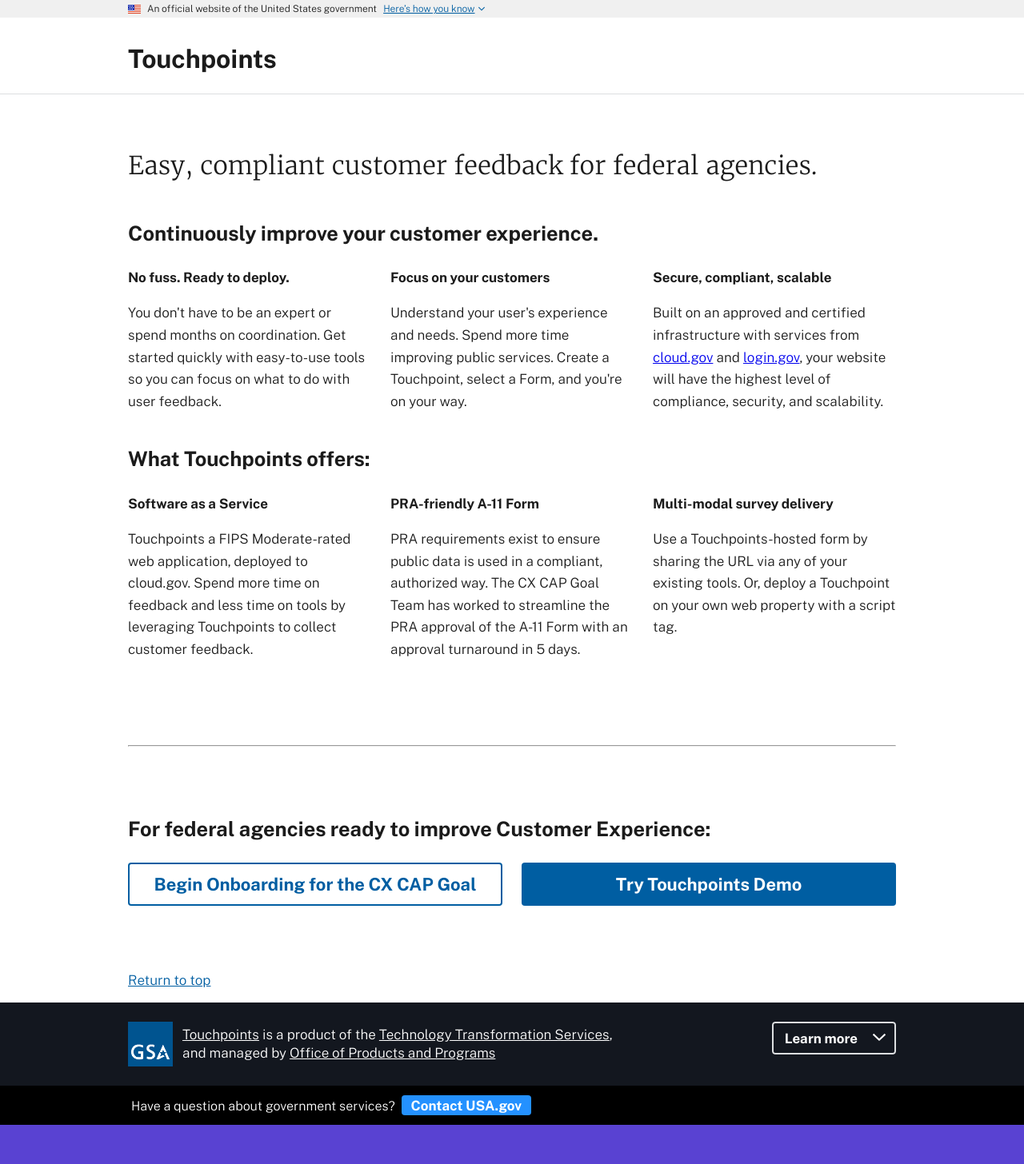
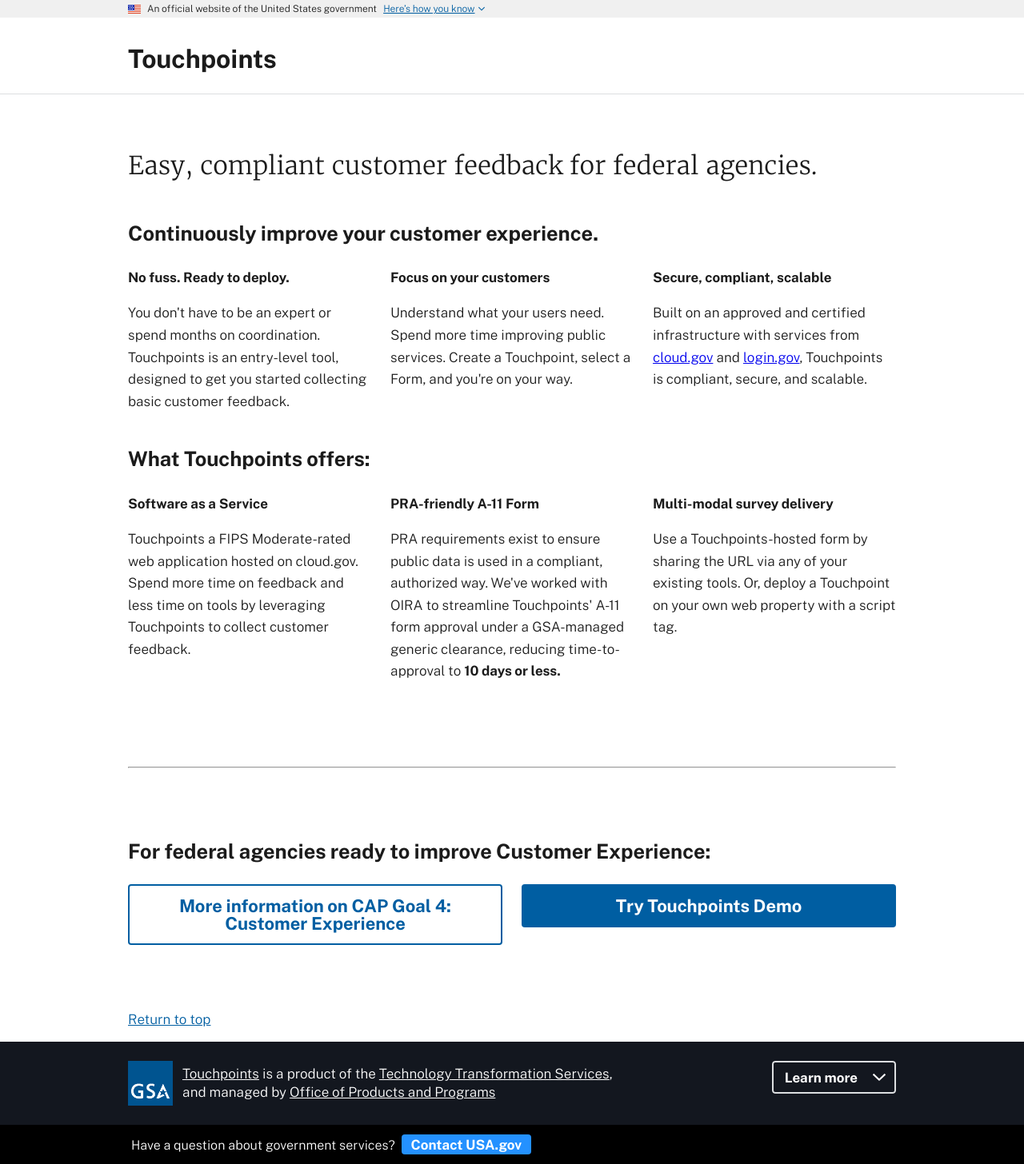
Before and after one commit to GSA-TTS/touchpoints-site, a Jekyll site: the page built from index.md, in a window 1280 px wide. Shown: the whole page at 80% size. Built offline with Jekyll 4.4.1, drawn with Linux system fonts in a browser that asks for light colours; before the commit the page ends 1407 px from its top, so only the background shows below that.

Commit message:
Update index.md
bringing copy in line with changes requested by GSA admin

```diff
--- a/index.md
+++ b/index.md
@@ -18,7 +18,7 @@ deck: "Easy, compliant customer feedback for federal agencies."
     </strong>
     <p>
       You don't have to be an expert or spend months on coordination.
-      Get started quickly with easy-to-use tools so you can focus on what to do with user feedback.
+      Touchpoints is an entry-level tool, designed to get you started collecting basic customer feedback.
     </p>
   </div>
   <div class="tablet:grid-col">
@@ -26,9 +26,7 @@ deck: "Easy, compliant customer feedback for federal agencies."
       Focus on your customers
     </strong>
     <p>
-      Understand your user's experience and needs.
-      Spend more time improving public services.
-      Create a Touchpoint, select a Form, and you're on your way.
+      Understand what your users need. Spend more time improving public services. Create a Touchpoint, select a Form, and you're on your way.
     </p>
   </div>
   <div class="tablet:grid-col">
@@ -39,7 +37,7 @@ deck: "Easy, compliant customer feedback for federal agencies."
       Built on an approved and certified infrastructure with services from
       <a href="https://cloud.gov" target="_blank" rel="noopener">cloud.gov</a> and
       <a href="https://login.gov" target="_blank" rel="noopener">login.gov</a>,
-      your website will have the highest level of compliance, security, and scalability.
+      Touchpoints is compliant, secure, and scalable.
     </p>
   </div>
 </div>
@@ -57,7 +55,7 @@ deck: "Easy, compliant customer feedback for federal agencies."
       Software as a Service
     </strong>
     <p>
-      Touchpoints a FIPS Moderate-rated web application, deployed to cloud.gov.
+      Touchpoints a FIPS Moderate-rated web application hosted on cloud.gov.
       Spend more time on feedback and less time on tools
       by leveraging Touchpoints to collect customer feedback.
     </p>
@@ -68,10 +66,7 @@ deck: "Easy, compliant customer feedback for federal agencies."
     </strong>
     <p>
       PRA requirements exist to ensure public data is used in a compliant,
-      authorized way.
-      The CX CAP Goal Team
-      has worked to streamline the PRA approval of the A-11 Form
-      with an approval turnaround in 5 days.
+      authorized way. We've worked with OIRA to streamline Touchpoints' A-11 form approval under a GSA-managed generic clearance, reducing time-to-approval to <strong>10 days or less.</strong>
     </p>
   </div>
   <div class="tablet:grid-col">
@@ -99,7 +94,7 @@ deck: "Easy, compliant customer feedback for federal agencies."
   <div class="grid-row grid-gap-lg">
     <div class="grid-col-6">
       <a href="https://github.com/GSA/touchpoints/wiki/Touchpoints-Onboarding-Questions" class="usa-button usa-button--outline usa-button--big" style="width: 100%;" target="_blank" rel="noopener">
-        Begin Onboarding for the CX CAP Goal
+        More information on CAP Goal 4: Customer Experience
       </a>
     </div>
     <div class="grid-col-6">
```
